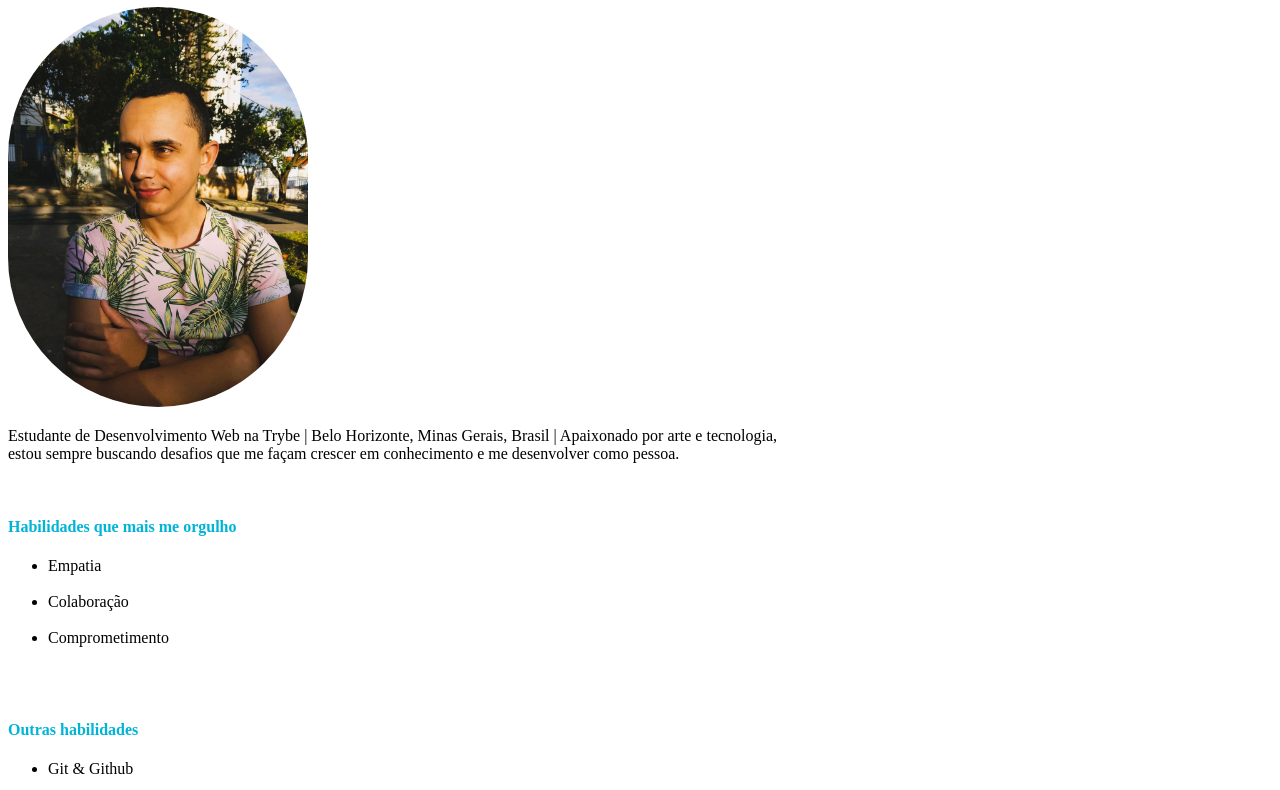
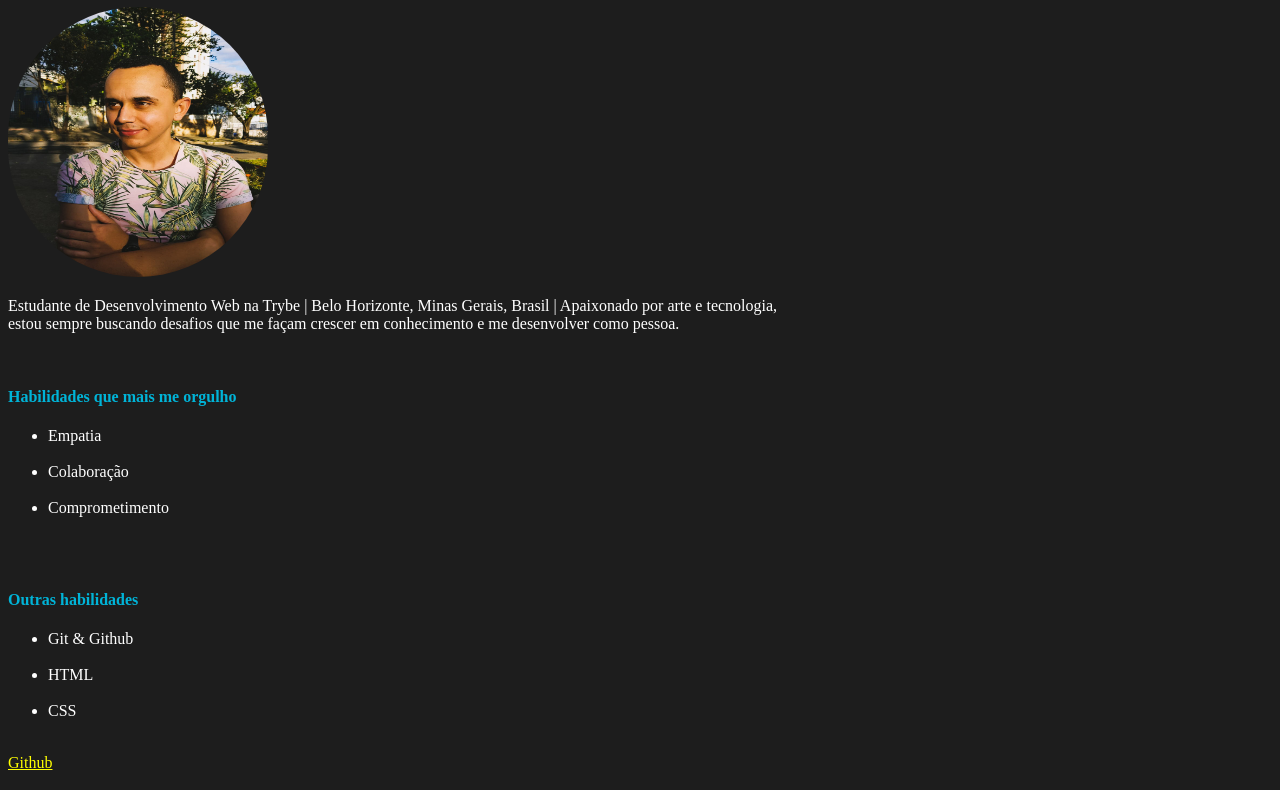
Before and after one commit to marcotulioeh/marcotulioeh.github.io, a plain HTML site: page index.html in a window 1280 px wide. Shown: the part 167-957 px from the top of the page. Drawn offline with Linux system fonts and the light colour scheme.

Commit message:
Atualizaçao dia 29/01/22 do portfolio

```diff
--- a/index.html
+++ b/index.html
@@ -3,28 +3,15 @@
 <head>
     <meta charset="UTF-8">
     <title>Portfólio</title>
-    <style>
+    <link rel="stylesheet" href="style.css">
 
-      .topo1 {
-        background-color: #00B4D8;
-        color: #CAF0F8;
-      }
-
-      h4 {
-        color: #00B4D8;
-      }
-
-      img {
-        border-radius: 300px 300px;
-      }
-    </style>
 </head>
 <body>
   <br>
   <p class="topo1"><a href="#PH">Principais Habilidades</a></p>
   <p class="topo1"><a href="#OH">Outras Habilidades</a></p>
     <h1 class="topo1">Marco Túlio Elias Huara</h1>
-    <img src="./Perfil-MT.jpeg" width="300px">
+    <img src="./Perfil-MT.jpeg" width="260px" height="270px" >
     <p>Estudante de Desenvolvimento Web na Trybe | Belo Horizonte, Minas Gerais, Brasil | Apaixonado por arte e tecnologia, <br>estou sempre buscando desafios que me façam crescer em conhecimento e me desenvolver como pessoa.</p>
     <br>
     <h4 id="PH">Habilidades que mais me orgulho</h4>
--- /dev/null
+++ b/style.css
@@ -0,0 +1,29 @@
+body {
+    background-color: rgb(29, 29, 29);
+}
+
+p, ul {
+    color: white;
+}
+.topo1 {
+    background-color: #00B4D8;
+    color: #CAF0F8;
+  }
+
+  h4 {
+    color: #00B4D8;
+  }
+
+  img {
+    border-radius: 300px
+
+  }
+
+  a {
+      color: yellow;
+  }
+
+  a:hover {
+      background-color: #00B4D8;
+      color: black;
+  }
```
